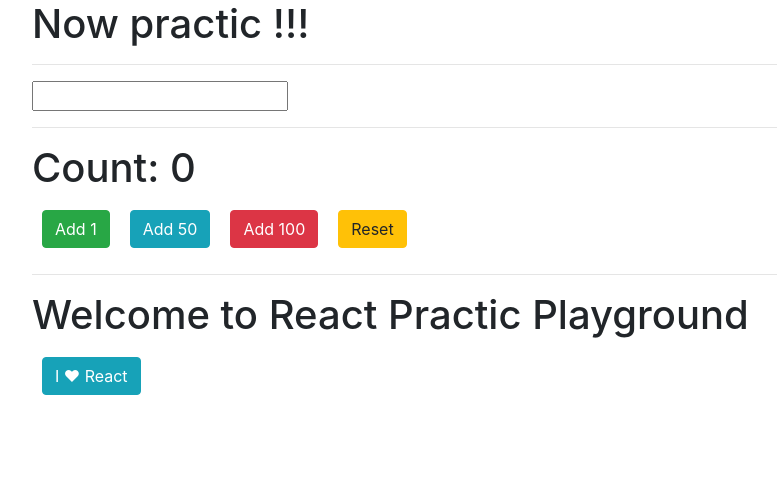
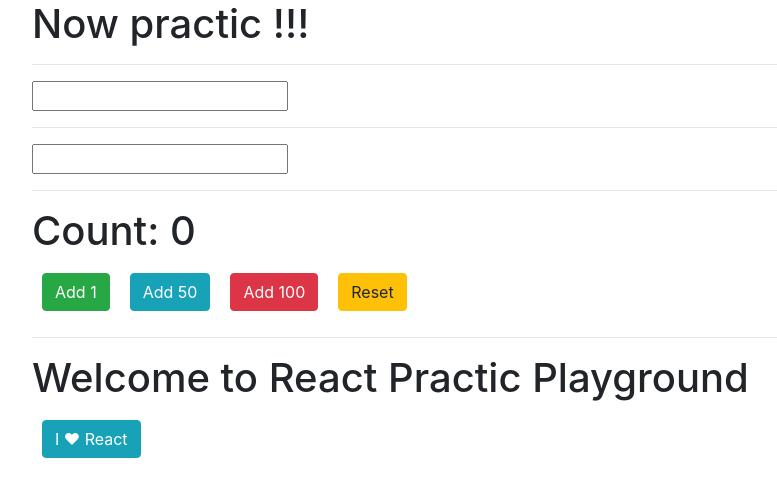
Before and after one commit to jthinlay/react_button_toggle_text, a React (Create React App) app: page / in a window 1280 px wide. Shown: the top 496 px of the page, without its empty margins (53-830 px from the left). Built offline with nearby package versions, Linux system fonts and the light colour scheme.

Commit message:
added two inputs fields

```diff
--- a/src/App.js
+++ b/src/App.js
@@ -10,13 +10,15 @@ class App extends Component {
     this.state={
       clicked: false,
         count: 0,
-          txt: '',
+         txtA: '',
+         txtB: ''
     }
     this.changeChildText=this.changeChildText.bind(this);
   }
 update=(e)=>{
   this.setState({
-    txt: e.target.value
+    txtA: this.refs.a.value,
+    txtB: this.refs.b.value
   })
 }
   incrementCountValue=(i)=>{
@@ -39,15 +41,17 @@ update=(e)=>{
     this.state.clicked? this.props.textOne : this.props.textTwo
     )
   }
-
   render() {
+    let items = this.state.items
     return (
       <div className="container">
-
         {this.props.textOne}
         <hr />
-        <input type="text" onChange={this.update.bind(this)} />
-        <h3>{this.state.txt}</h3>
+        <input type="text" ref='a' onChange={this.update.bind(this)} />
+        <h3> {this.state.txtA} </h3>
+        <hr />
+        <input type="text" ref='b' onChange={this.update.bind(this)} />
+        <h3> {this.state.txtB} </h3>
         <hr />
           <Count AddValue={this.incrementCountValue} ChildPropOne={this.state.count} CleanValue={this.clearValue}/>
         <hr />
```
Also changed, not shown: public/index.html (+1 -21 lines).
